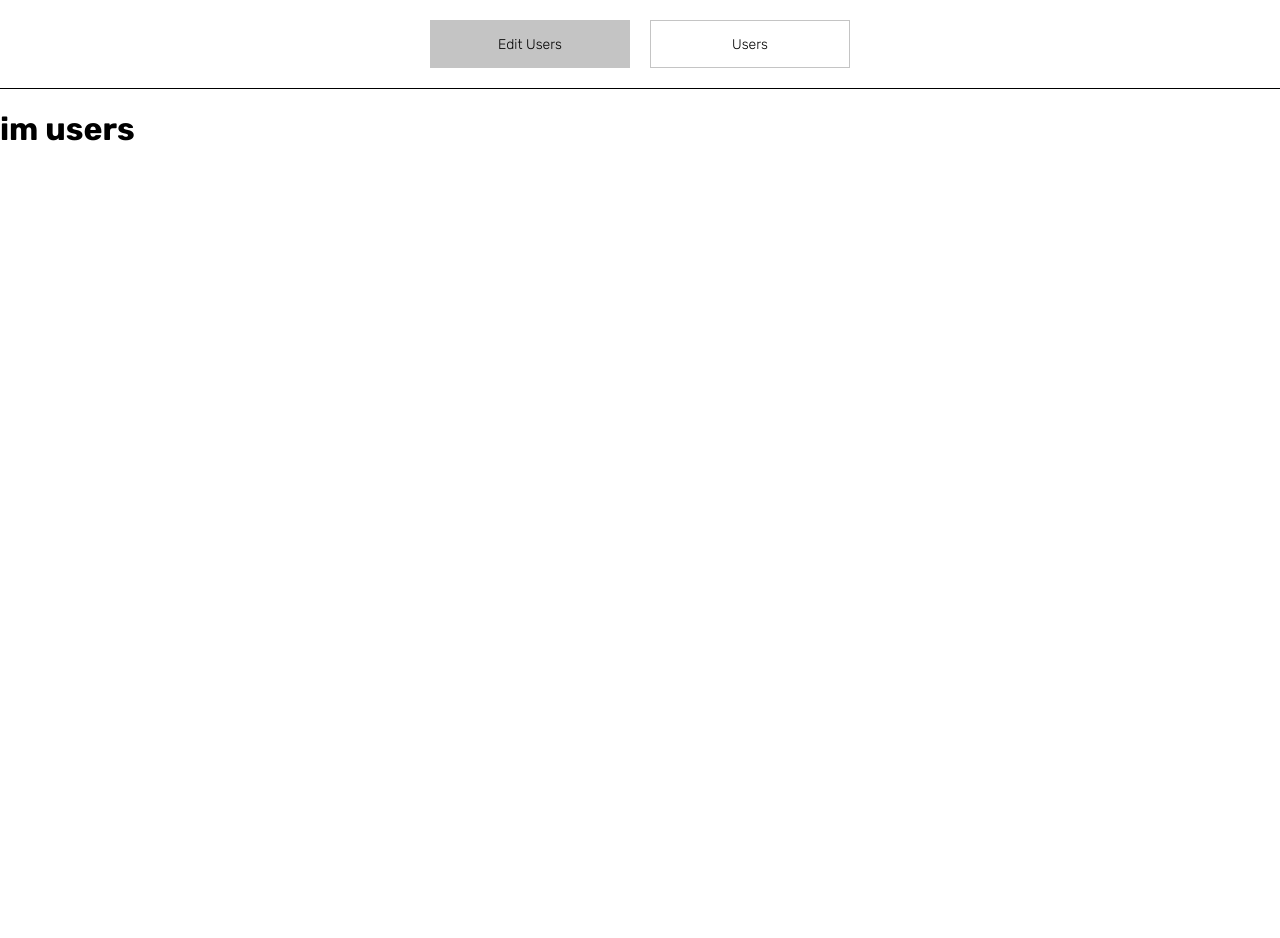
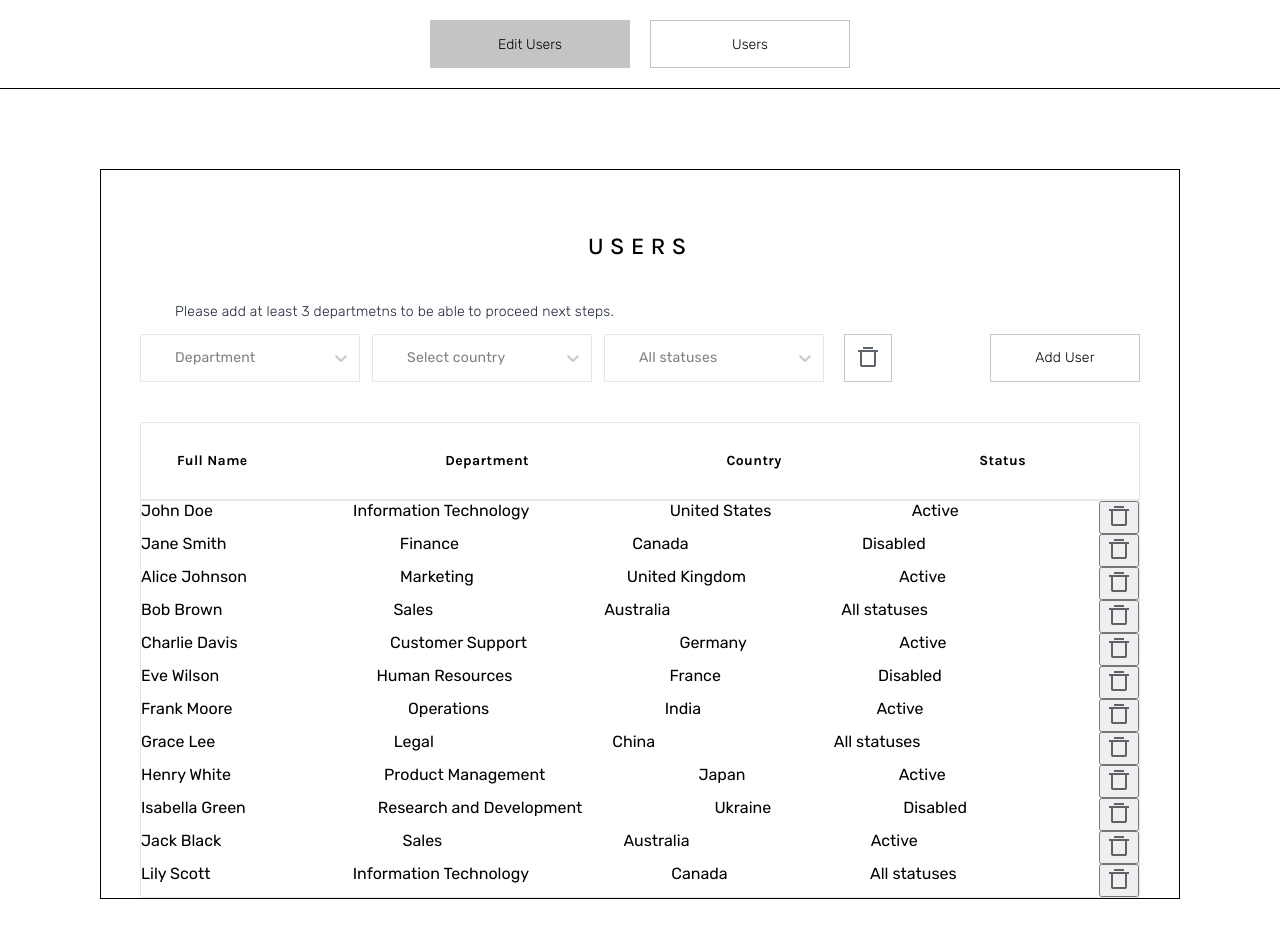
Before and after one commit to PanShamray/react-edit-user, a React (Create React App) app: page /users in a window 1280 px wide. Shown: the top 938 px of the page. Before the commit the page ends 800 px from the top, so only its background shows below. Built offline with nearby package versions, Linux system fonts and the light colour scheme.

Commit message:
has been created main logic and design(need of revision)

```diff
--- /dev/null
+++ b/src/components/TrashButton.jsx
@@ -0,0 +1,20 @@
+import React from 'react';
+
+function TrashButton() {
+    return (
+      <svg
+        width="24"
+        height="24"
+        viewBox="0 0 24 24"
+        fill="white"
+        xmlns="http://www.w3.org/2000/svg"
+      >
+        <path
+          d="M20 7V20C20 20.5304 19.7893 21.0391 19.4142 21.4142C19.0391 21.7893 18.5304 22 18 22H6C5.46957 22 4.96086 21.7893 4.58579 21.4142C4.21071 21.0391 4 20.5304 4 20V7H2V5H22V7H20ZM6 7V20H18V7H6ZM7 2H17V4H7V2Z"
+          fill="#5E626B"
+        />
+      </svg>
+    );
+};
+
+export default TrashButton;
--- a/src/pages/EditUser/style.scss
+++ b/src/pages/EditUser/style.scss
@@ -110,6 +110,7 @@ main {
 
         &:disabled {
           color: #c4c4c4;
+          cursor: auto;
         }
       }
     }
--- a/src/pages/Users/Users.jsx
+++ b/src/pages/Users/Users.jsx
@@ -1,9 +1,141 @@
-import React from 'react';
+import React, {useState} from 'react';
+import Select from "react-select";
+import { users, departments, statuses, countries } from "../../data.js";
+import "./style.scss";
+import TrashButton from "../../components/TrashButton.jsx"
 
 function Users() {
+  const [selectedDepartments, setSelectedDepartments] = useState([]);
+  const [selectedStatus, setSelectedStatus] = useState(null);
+  const [selectedCountry, setSelectedCountry] = useState(null);
+  const [filteredUsers, setFilteredUsers] = useState(users);
+  const [isAddUserModalOpen, setAddUserModalOpen] = useState(false);
+
+  const isFiltersActive = selectedDepartments.length >= 3;
+
+  const handleDepartmentChange = (selectedOptions) => {
+    setSelectedDepartments(selectedOptions);
+
+    if (selectedOptions.length < 3) {
+      setSelectedStatus(null);
+      setSelectedCountry(null);
+    }
+  };
+
+  const handleStatusChange = (selectedOption) => {
+    if (isFiltersActive) {
+      setSelectedStatus(selectedOption);
+    }
+  };
+
+  const handleCountryChange = (selectedOption) => {
+    if (isFiltersActive) {
+      setSelectedCountry(selectedOption);
+    }
+  };
+
+  const resetFilters = () => {
+    setSelectedDepartments([]);
+    setSelectedStatus(null);
+    setSelectedCountry(null);
+    setFilteredUsers(users);
+  };
+
+  const handleUserDelete = (userName) => {
+    const updatedUsers = filteredUsers.filter(user => user.name !== userName);
+    setFilteredUsers(updatedUsers);
+  };
+
+  const openAddUserModal = () => {
+    setAddUserModalOpen(true);
+  };
+
+  /* const closeAddUserModal = () => {
+    setAddUserModalOpen(false);
+  } */
+
   return (
-    <h1>im users</h1>
-  )
+    <main>
+      <h1>USERS</h1>
+      <p className="filter_title">
+        Please add at least 3 departmetns to be able to proceed next steps.
+      </p>
+      <section>
+        <div className="filter_menu">
+          <div className="filter_items">
+            <Select
+              isMulti
+              options={departments.map((department) => ({
+                label: department.name,
+                value: department.value,
+              }))}
+              value={selectedDepartments}
+              onChange={handleDepartmentChange}
+              placeholder="Department"
+            />
+            <Select
+              options={countries.map((country) => ({
+                label: country.name,
+                value: country.value,
+              }))}
+              value={selectedCountry}
+              onChange={handleCountryChange}
+              isDisabled={!isFiltersActive}
+              placeholder="Select country"
+            />
+            <Select
+              options={statuses.map((status) => ({
+                label: status.name,
+                value: status.value,
+              }))}
+              value={selectedStatus}
+              onChange={handleStatusChange}
+              isDisabled={!isFiltersActive}
+              placeholder="All statuses"
+            />
+          </div>
+
+          <div className="filter_buttons">
+            <button onClick={resetFilters} className="trashButton">
+              <TrashButton />
+            </button>
+            <button className="popupButton" onClick={openAddUserModal}>
+              Add User
+            </button>
+
+            {/* {isAddUserModalOpen && <AddUserModal onClose={closeAddUserModal} />} */}
+          </div>
+        </div>
+        <div className="users-list">
+          <div className="list-titles">
+            <div className="titles">
+              <p>Full Name</p>
+              <p>Department</p>
+              <p>Country</p>
+              <p>Status</p>
+            </div>
+          </div>
+          <div className="users-block">
+            {filteredUsers.map((user) => (
+              <>
+                <div key={user.name}>
+                  <span>{user.name}</span>
+                  <span >{user.department.name}</span>
+                  <span >{user.country.name}</span>
+                  <span >{user.status.name}</span>
+                  <button
+                    onClick={() => handleUserDelete(user.name)}
+                    className="trashButton">
+                    <TrashButton />
+                  </button>
+                </div>
+              </>
+            ))}
+          </div>
+        </div>
+      </section>
+    </main>
+  );
 }
 
 export default Users;
--- a/src/pages/Users/style.scss
+++ b/src/pages/Users/style.scss
@@ -0,0 +1,130 @@
+@mixin Rubik300{
+    font-family: "Rubik", sans-serif;
+    font-weight: 300;
+    font-size: 14px;
+    line-height: 20px;
+    letter-spacing: 0.2px;
+}
+
+@mixin Rubik400{
+    @include Rubik300();
+    font-weight: 400;
+}
+
+
+main{
+  margin: 80px 100px;
+  display: flex;
+  justify-content: center;
+  align-items: center;
+  flex-direction: column;
+  border: 1px solid black;
+
+    h1 {
+        font-family: "Karla", sans-serif;
+        font-weight: 500;
+        font-size: 24px;
+        line-height: 32px;
+        letter-spacing: 6px;
+        margin: 60px 0 40px;
+    }
+    .filter_title{
+        align-self: self-start;
+        margin: 0;
+        margin-left: 74px;
+        margin-bottom: 12px;
+        @include Rubik300();
+        color: #1B2438;
+    }
+    section{
+        display: block;
+        width: 1000px;
+        margin: 0 74px;
+
+            .filter_menu{
+                display: flex;
+                margin-bottom: 40px;
+                height: 48px;
+
+                    .filter_items{
+                        display: flex;
+                        width: 684px;
+                        gap: 12px;
+                        margin-right: 20px;
+                        .css-13cymwt-control{
+                            @include Rubik400;
+                            padding-left: 24px;
+                            color: #C2C2C2;
+                            height: 48px;
+                            cursor: pointer;
+                            width: 220px;
+                        }
+                        .css-16xfy0z-control{
+                            width: 220px;
+                            padding-left: 24px;
+                            background-color: white;
+                            border-radius: 0;
+                            @include Rubik400;
+                            color: #C2C2C2;
+                            height: 48px;
+                            &:active{
+                                cursor: pointer;
+                            }
+
+                        }
+                        .css-894a34-indicatorSeparator{
+                            width: 0;
+                        }
+                    }
+
+                    .filter_buttons{
+                        min-height: 48px;
+                        width: 100%;
+                        display: flex;
+                        justify-content: space-between;
+                        .trashButton{
+                            border: none;
+                            cursor: pointer;
+                            margin: 0;
+                            padding: 0;
+                            width: 48px;
+                            height: 48px;
+                            background-color: white;
+                            border: 1px solid #C4C4C4;
+                        }
+                        .popupButton{
+                            width: 150px;
+                            height: 48px;
+                            border: 1px solid #C4C4C4;
+                            background-color: white;
+                            cursor: pointer;
+                            @include Rubik300;
+                        }
+                    }
+            }
+            .list-titles{
+
+                height: 76px;
+                border: 1px solid #E3E8EE;
+                font-family: "Karla", sans-serif;
+                font-weight: 700;
+                font-size: 14px;
+                line-height: 20px;
+                letter-spacing: 0.4px;
+                    .titles{
+                        padding: 14px 113px 14px 36px;
+                        display: flex;
+                        justify-content: space-between;
+                        align-items: center;
+                    }
+            }
+            .users-block{
+                border: 1px solid #E3E8EE;
+                div{
+                    display: flex;
+                    justify-content: space-between;
+                }
+            }
+
+    }
+}
```
